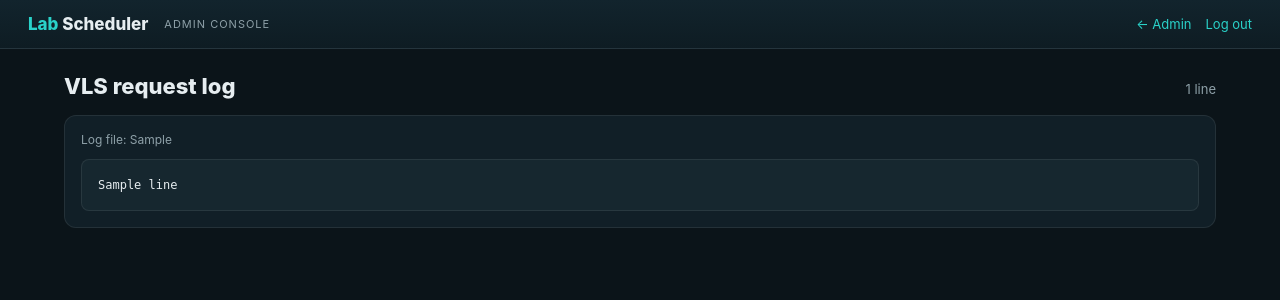
After one commit to xod442/lab-scheduler, a FastAPI app: template templates/admin_vls_log.html in a window 1280 px wide. The commit adds this page. Shown: the top 300 px of the page. Run offline with FastAPI, Linux system fonts and the light colour scheme; the template is opened without the code that fills it: most values are stand-ins (such as "Sample title", 1, 10 or a date in 2020).

Commit message:
Add admin VLS request log viewer
Co-authored-by: Copilot <223556219+Copilot@users.noreply.github.com>

```diff
--- a/app.py
+++ b/app.py
@@ -427,6 +427,25 @@ def admin_log(request: Request):
     )
 
 
+@app.get(ADMIN_PATH + "/vls-log", response_class=HTMLResponse)
+def admin_vls_log(request: Request):
+    if not get_admin(request):
+        return RedirectResponse(url=_admin_url("/login"), status_code=303)
+    log_path = vlab_client.VLS_REQUEST_LOG_PATH
+    try:
+        if os.path.exists(log_path):
+           with open(log_path, "r", encoding="utf-8") as fh:
+               lines = fh.read().splitlines()
+        else:
+           lines = ["No VLS request log file has been created yet."]
+    except OSError:
+        lines = ["Could not read the VLS request log file."]
+    return templates.TemplateResponse(
+        request=request, name="admin_vls_log.html",
+        context={"lines": lines, "log_path": log_path, "count": len(lines)},
+    )
+
+
 @app.get(ADMIN_PATH + "/log.csv")
 def admin_log_csv(request: Request):
     if not get_admin(request):
--- /dev/null
+++ b/templates/admin_vls_log.html
@@ -0,0 +1,47 @@
+<!DOCTYPE html>
+<html lang="en">
+<head>
+  <meta charset="UTF-8">
+  <meta name="viewport" content="width=device-width, initial-scale=1.0">
+  <title>VLS Request Log · Lab Scheduler</title>
+  <style>
+    :root{--bg:#0b1419;--panel:#111f27;--panel2:#16272f;--border:rgba(255,255,255,0.08);--text:#e6edf0;--text2:#8ea0a8;--accent:#2ad2c9;--muted:#6f8a93}
+    *{box-sizing:border-box;margin:0;padding:0}
+    body{background:var(--bg);color:var(--text);font-family:-apple-system,BlinkMacSystemFont,"Segoe UI",sans-serif;font-size:14px}
+    a{color:var(--accent);text-decoration:none}
+    .topbar{display:flex;align-items:center;gap:16px;padding:14px 28px;background:linear-gradient(180deg,#12242d,#0e1c23);border-bottom:1px solid var(--border)}
+    .topbar .brand{font-weight:800;font-size:17px}.topbar .brand span{color:var(--accent)}
+    .topbar .tag{font-size:11px;color:var(--text2);text-transform:uppercase;letter-spacing:1px}
+    .topbar .right{margin-left:auto;display:flex;gap:14px;font-size:13px}
+    .wrap{max-width:1200px;margin:0 auto;padding:24px}
+    .hero{display:flex;align-items:baseline;justify-content:space-between;gap:12px;flex-wrap:wrap;margin-bottom:16px}
+    h1{font-size:22px;font-weight:800}
+    .count{color:var(--text2);font-size:13px}
+    .panel{background:var(--panel);border:1px solid var(--border);border-radius:12px;padding:16px}
+    .path{color:var(--text2);font-size:12px;margin-bottom:12px;word-break:break-all}
+    pre{background:var(--panel2);border:1px solid var(--border);border-radius:8px;padding:16px;overflow:auto;white-space:pre-wrap;word-break:break-word;font-size:12px;line-height:1.5;color:var(--text)}
+  </style>
+</head>
+<body>
+  <div class="topbar">
+    <div class="brand"><span>Lab</span> Scheduler</div>
+    <div class="tag">Admin Console</div>
+    <div class="right">
+      <a href="{{ rp }}{{ admin_path }}">← Admin</a>
+      <a href="{{ rp }}{{ admin_path }}/logout">Log out</a>
+    </div>
+  </div>
+
+  <div class="wrap">
+    <div class="hero">
+      <h1>VLS request log</h1>
+      <div class="count">{{ count }} line{% if count != 1 %}s{% endif %}</div>
+    </div>
+    <div class="panel">
+      <div class="path">Log file: {{ log_path }}</div>
+      <pre>{% for line in lines %}{{ line }}
+{% endfor %}</pre>
+    </div>
+  </div>
+</body>
+</html>
```
Also changed, not shown: templates/admin.html (+8 -0 lines).
